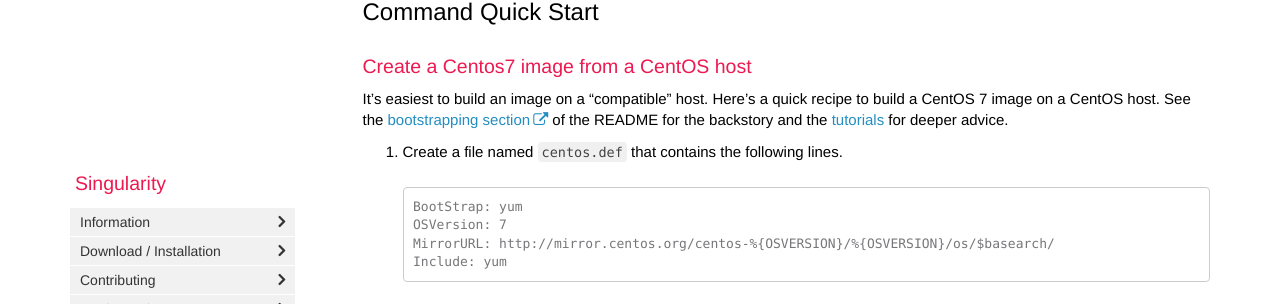
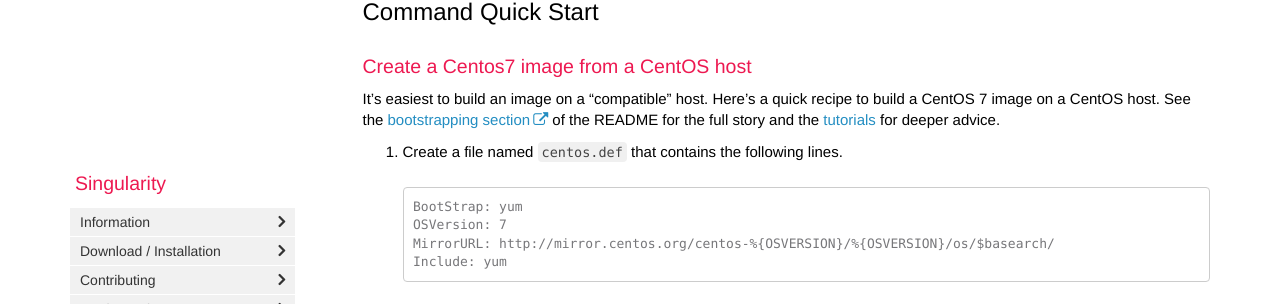
Before and after one commit to singularityware/singularityware.github.io, a Jekyll site: the page built from pages/docs/overview/start.md, in a window 1280 px wide and 900 px high, scrolled down 386 px. Shown: the part 149-453 px from the top of the window. Built offline with Jekyll 4.4.1, drawn with Linux system fonts in a browser that asks for light colours; nearby versions of some CDN libraries; comment, search, counter and statistics services are not loaded.

Commit message:
Wordsmithing

```diff
--- a/pages/docs/overview/start.md
+++ b/pages/docs/overview/start.md
@@ -24,7 +24,7 @@
 It's easiest to build an image on a "compatible" host.  Here's a quick
 recipe to build a CentOS 7 image on a CentOS host.  See
 the [bootstrapping section][readme-bootstrapping] of the README for
-the backstory and the [tutorials] for deeper advice.
+the full story and the [tutorials] for deeper advice.
 
 1. Create a file named `centos.def` that contains the following lines.
 
```
